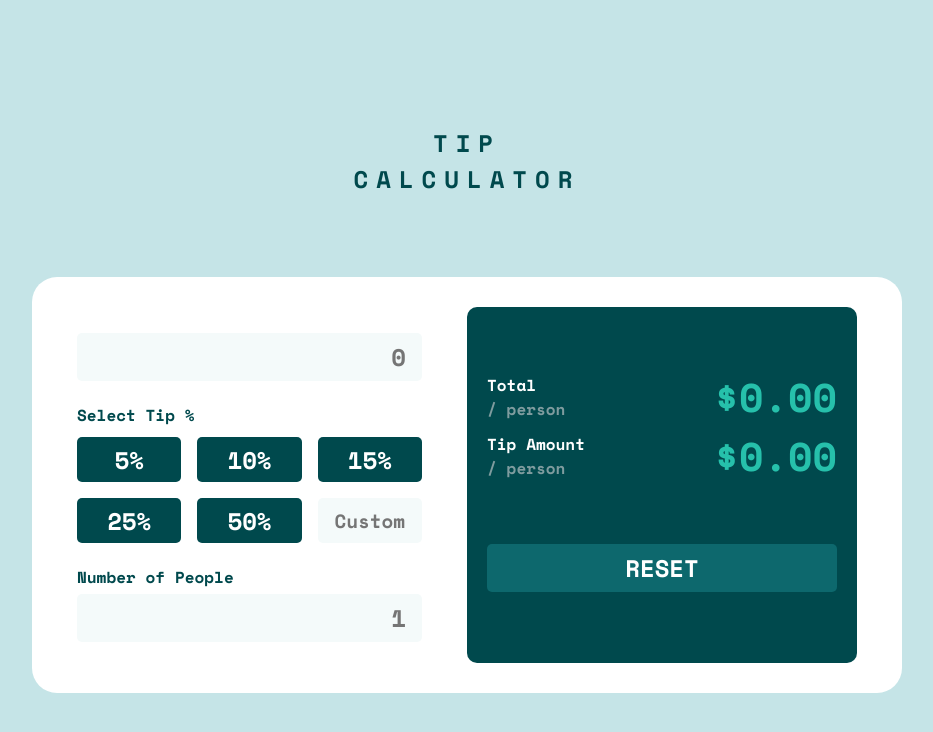
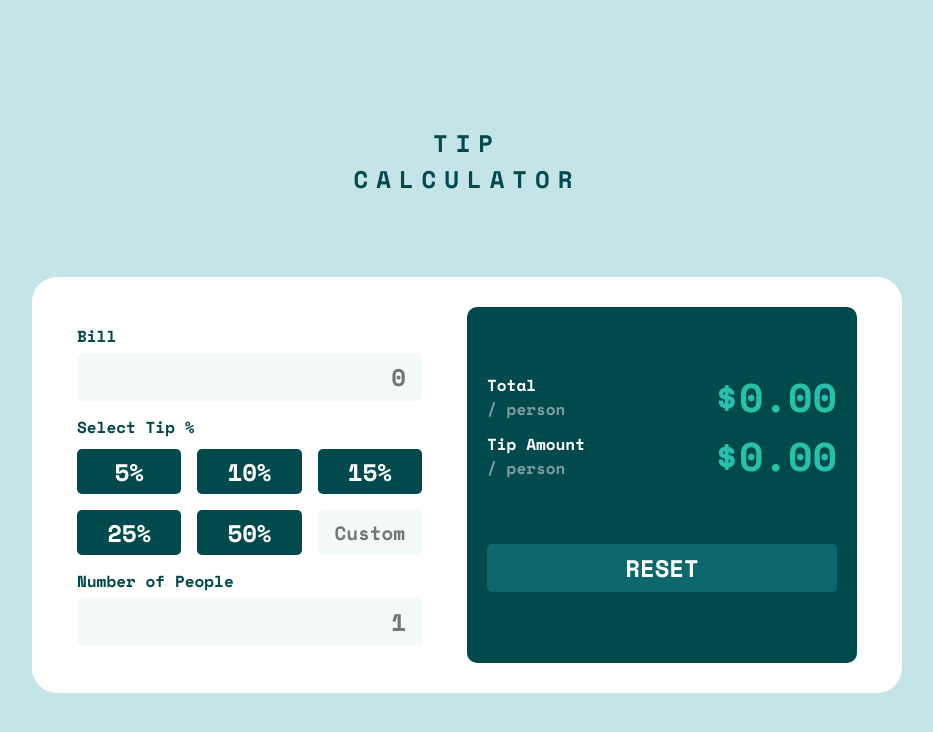
Before and after one commit to Hasib192/react-bill-calculator, a React (Vite) app: page / in a window 1280 px wide. Shown: the top 732 px of the page, without its empty margins (173-1106 px from the left). Built offline with nearby package versions, Linux system fonts and the light colour scheme.

Commit message:
fix/bill & number of people optimized, merged

```diff
--- a/src/components/bill/Bill.jsx
+++ /dev/null
@@ -1,20 +0,0 @@
-const Bill = ({ onChange, label }) => {
-  const handleInputChange = (e) => {
-    const num = parseFloat(e.target.value);
-
-    if (isNaN(num)) {
-      onChange(0);
-    } else {
-      onChange(num);
-    }
-  };
-
-  return (
-    <div className="bill-section">
-      <label>{label}</label>
-      <input type="text" placeholder={0} maxLength={6} onInput={handleInputChange} />
-    </div>
-  );
-};
-
-export default Bill;
--- /dev/null
+++ b/src/components/inputField/InputField.jsx
@@ -0,0 +1,10 @@
+const InputField = ({ label, className, placeholder, min, handleBillChange, preventMinus }) => {
+  return (
+    <div className={className}>
+      <label>{label}</label>
+      <input type="number" min={min} step="1" placeholder={placeholder} onKeyPress={preventMinus} onChange={handleBillChange} />
+    </div>
+  );
+};
+
+export default InputField;
--- a/src/components/main/Main.jsx
+++ b/src/components/main/Main.jsx
@@ -1,26 +1,37 @@
 import { useState } from "react";
-import Bill from "../bill/Bill";
-import People from "../people/People";
 import ResetBtn from "../resetBtn/ResetBtn";
 import SelectTip from "../selectTip/SelectTip";
 import TipAmount from "../tipAmount/TipAmount";
 import TotalAmount from "../totalAmount/TotalAmount";
+import InputField from "../inputField/InputField";
 
 const Main = () => {
   const [bill, setBill] = useState(0);
   const [tip, setTip] = useState(0);
   const [person, setPerson] = useState(1);
 
-  const handleBillChange = (amount) => {
-    setBill(amount);
+  const handleBillChange = (e) => {
+    const num = parseFloat(e.target.value);
+
+    if (isNaN(num)) {
+      setBill(0);
+    } else {
+      setBill(num);
+    }
+  };
+
+  const handlePeopleChange = (e) => {
+    setPerson(parseInt(e.target.value));
+  };
+
+  const preventMinus = (e) => {
+    if (e.key === "-") {
+      e.preventDefault();
+    }
   };
 
   const handleTipChange = (tip) => {
     setTip(tip);
-  };
-
-  const handlePersonChange = (e) => {
-    setPerson(parseInt(e.target.value));
   };
 
   const resetAmount = () => {
@@ -33,9 +44,9 @@ const Main = () => {
     <main>
       <div className="card">
         <div className="card-body-left">
-          <Bill onChange={handleBillChange} />
+          <InputField label="Bill" className="bill-section" min="0" placeholder="0" handleBillChange={handleBillChange} preventMinus={preventMinus} />
           <SelectTip onChange={handleTipChange} />
-          <People onChange={handlePersonChange} />
+          <InputField label="Number of People" className="people-section" min="1" placeholder="1" handlePeopleChange={handlePeopleChange} preventMinus={preventMinus} />
         </div>
         <div className="card-body-right">
           <div className="result">
--- a/src/components/people/People.jsx
+++ /dev/null
@@ -1,10 +0,0 @@
-const People = ({ onChange }) => {
-  return (
-    <div className="people-section">
-      <label>Number of People</label>
-      <input type="number" placeholder={1} onChange={onChange} />
-    </div>
-  );
-};
-
-export default People;
--- a/src/components/totalAmount/TotalAmount.jsx
+++ b/src/components/totalAmount/TotalAmount.jsx
@@ -1,5 +1,5 @@
 const TotalAmount = ({ billAmount, person }) => {
-  const totalAmount = billAmount / person;
+  let totalAmount = parseFloat(billAmount / person);
 
   return (
     <div className="total-person-section">
```
